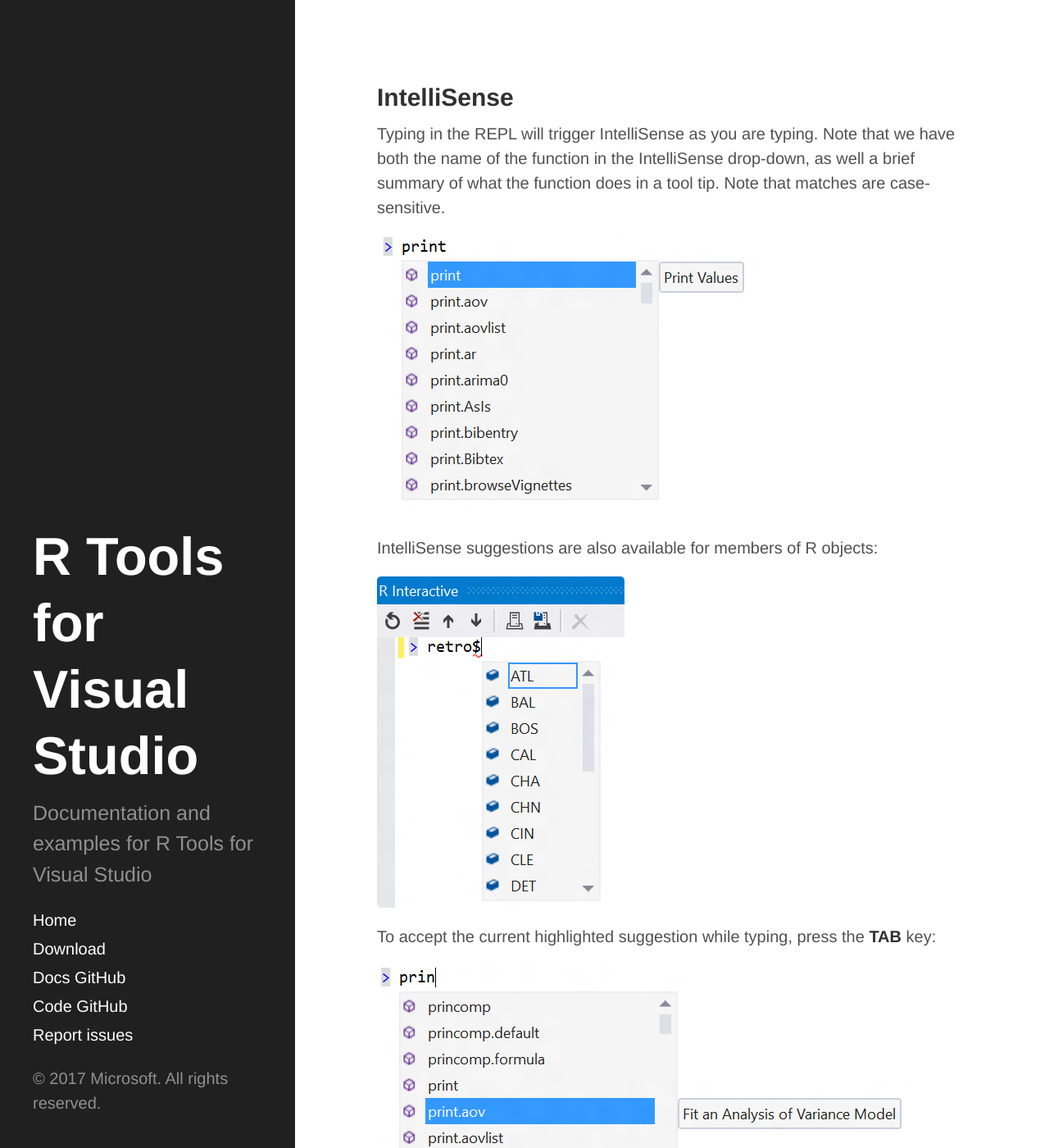
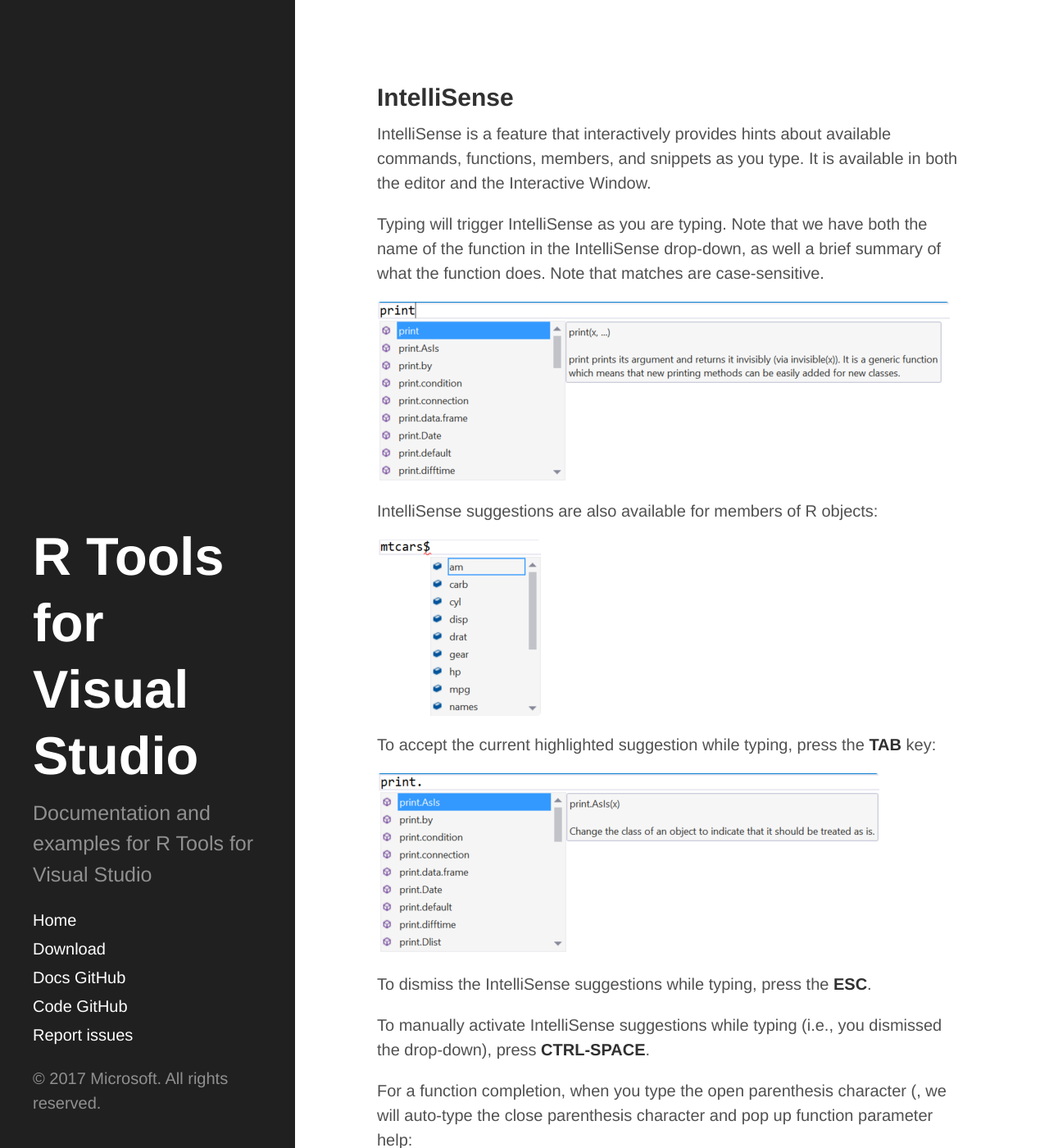
Before and after one commit to microsoft/RTVS-docs, a Jekyll site: the page built from intellisense.md, in a window 1280 px wide and 1400 px high. Shown: the whole window at 82% size. Built offline with Jekyll 4.4.1, drawn with Linux system fonts in a browser that asks for light colours; our own code applies the rules of GitHub Pages for plain Markdown files; some of the changed text lies outside the part shown.

Commit message:
Updating IntelliSense docs to be trurthful part 2

```diff
--- a/intellisense.md
+++ b/intellisense.md
@@ -4,10 +4,13 @@
 
 ## IntelliSense
 
-Typing in the REPL will trigger IntelliSense as you are typing. Note that we
-have both the name of the function in the IntelliSense drop-down, as well a
-brief summary of what the function does in a tool tip. Note that matches are
-case-sensitive.
+IntelliSense is a feature that interactively provides hints about available
+commands, functions, members, and snippets as you type. It is available in both
+the editor and the Interactive Window.
+
+Typing will trigger IntelliSense as you are typing. Note that we have both the
+name of the function in the IntelliSense drop-down, as well a brief summary of
+what the function does. Note that matches are case-sensitive.
 
 ![](./media/RTVS-REPL-auto-complete-menu.png)
 
@@ -21,7 +24,8 @@
 
 To dismiss the IntelliSense suggestions while typing, press the **ESC**.
 
-To restore the IntelliSense suggestions while typing, press **CTRL-SPACE**.
+To manually activate IntelliSense suggestions while typing (i.e., you
+dismissed the drop-down), press **CTRL-SPACE**.
 
 For a function completion, when you type the open parenthesis character (, we
 will auto-type the close parenthesis character and pop up function parameter
@@ -29,26 +33,16 @@
 
 ![](./media/RTVS-REPL-auto-complete-functions.png)
 
-Since there are multiple overloads for this function, you can click the down
-caret with your mouse to get parameter help for the next overload:
-
-![](./media/RTVS-REPL-auto-complete-function-overloads.png)
-
 You can dismiss the parameter help by pressing **ESC**.
 
 If you have dismissed the parameter help pop-up and you want to get it back,
-press **CTRL-SHIFT-Spacebar** to restore it.
+press **CTRL-SHIFT-Space** to restore it.
 
 If you find the parameter help is obscuring text underneath it, as can be the
 case in the file editor, you can press and hold the **CTRL** key to make the
 parameter help text translucent.
 
 ![](./media/RTVS-REPL-auto-complete-translucent.png)
-
-If you type a named parameter name with pop-up help showing, we will boldface
-and display additional information about that parameter name in the help:
-
-![](./media/RTVS-REPL-auto-complete-function-parameters.png)
 
 You can get IntelliSense for user-defined functions in the same file:
 
@@ -63,6 +57,13 @@
 
 ![](media/intellisense_variable_completion.png)
 
-It's important to note that today, we only support IntelliSense for functions
-_in the same file_. In the future, we will be adding support for IntelliSense
-across your entire project.
+IntelliSense behaves subtly differently depending on where you are currently typing:
+
+* **IntelliSense and the Interactive Window**: When typing in the Interactive
+Window, IntelliSense will only consider names that are defined in your current R
+session. IntelliSense will not look in the files within your project for names
+that are defined there.
+
+* **IntelliSense and the Editor**: When typing in an editor window, IntelliSense
+will look at **both** the contents of the current file, and any names defined
+in your current R session.
```
Also changed, not shown: media/RTVS-REPL-auto-complete-menu.png, media/RTVS-REPL-auto-complete-r-objects.png, media/RTVS-REPL-auto-complete-save.png.
